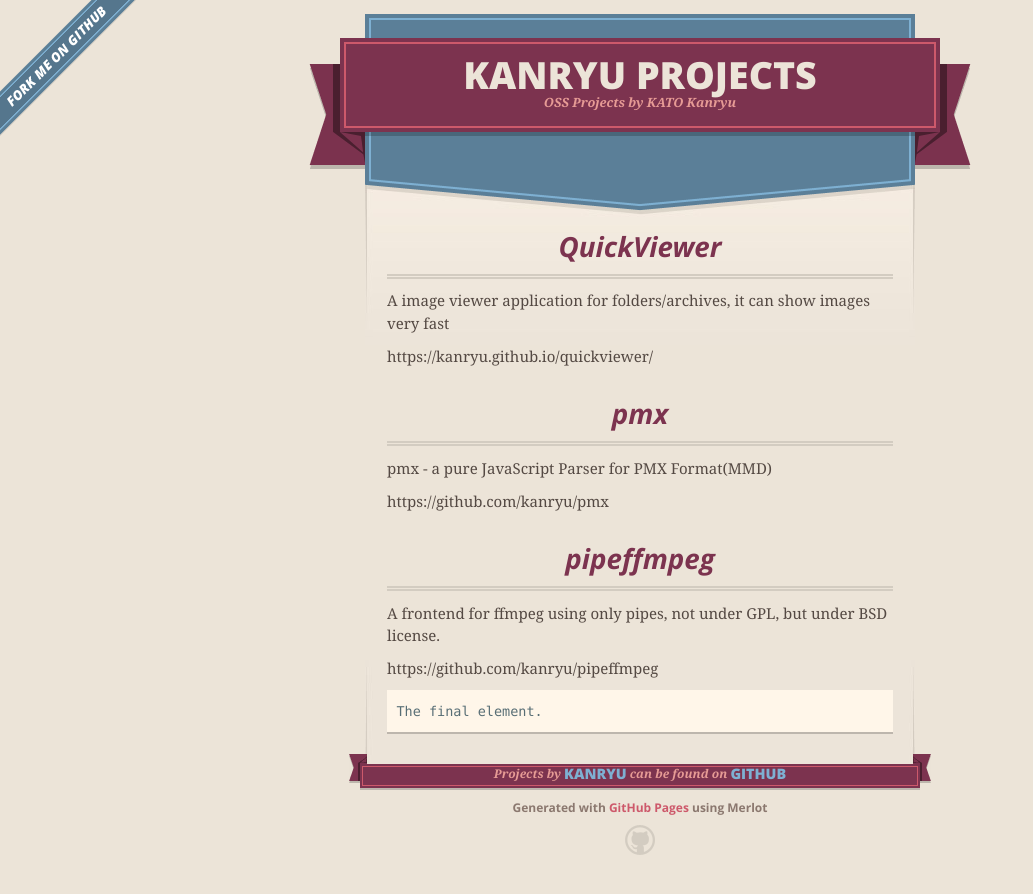
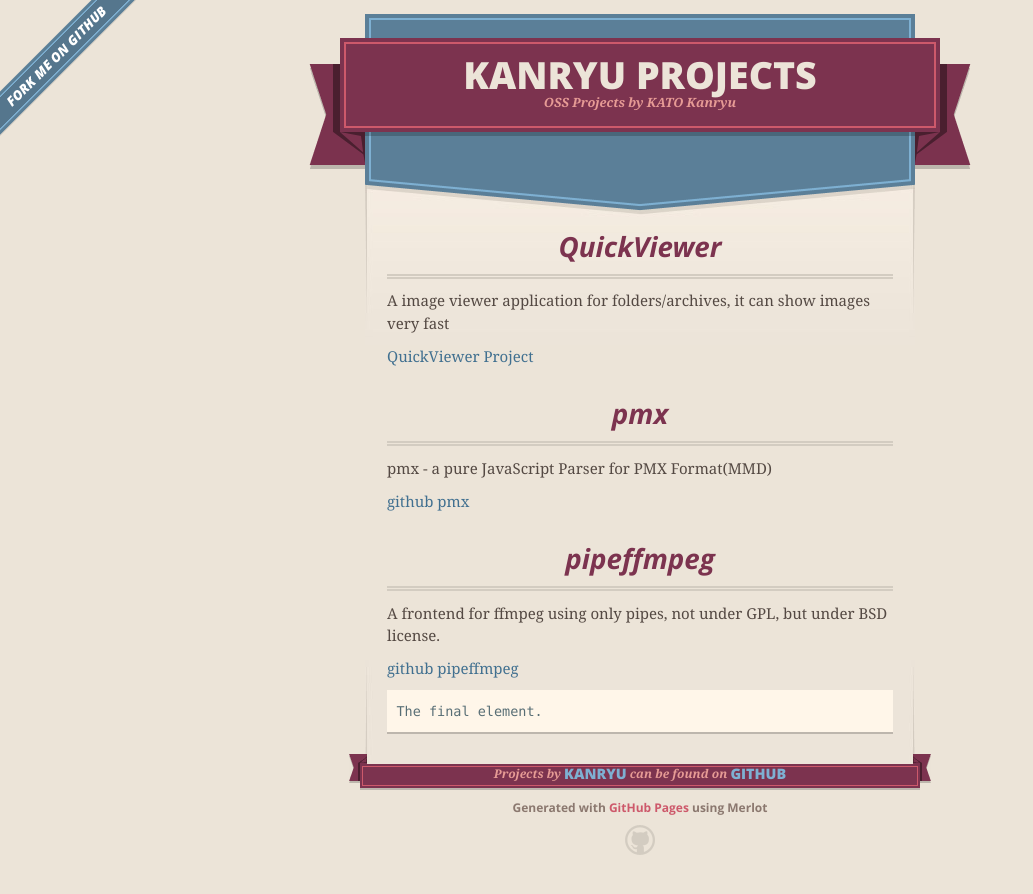
Before and after one commit to kanryu/kanryu.github.io, a Jekyll site: the page built from index.md, in a window 1280 px wide. Shown: the top 894 px of the page, without its empty margins (0-1033 px from the left). Built offline with Jekyll 4.4.1, drawn with Linux system fonts in a browser that asks for light colours; nearby versions of some CDN libraries; our own code applies the rules of GitHub Pages for plain Markdown files; part of the change alters nothing that is shown.

Commit message:
Update index.md

````diff
--- a/index.md
+++ b/index.md
@@ -6,18 +6,18 @@ layout: default
 
 A image viewer application for folders/archives, it can show images very fast
 
-https://kanryu.github.io/quickviewer/
+[QuickViewer Project](https://kanryu.github.io/quickviewer/)
 
 ## pmx
 
 pmx - a pure JavaScript Parser for PMX Format(MMD)
 
-https://github.com/kanryu/pmx
+[github pmx](https://github.com/kanryu/pmx)
 
 ## pipeffmpeg
 A frontend for ffmpeg using only pipes, not under GPL, but under BSD license.
 
-https://github.com/kanryu/pipeffmpeg
+[github pipeffmpeg](https://github.com/kanryu/pipeffmpeg)
 
 
 ```
````
